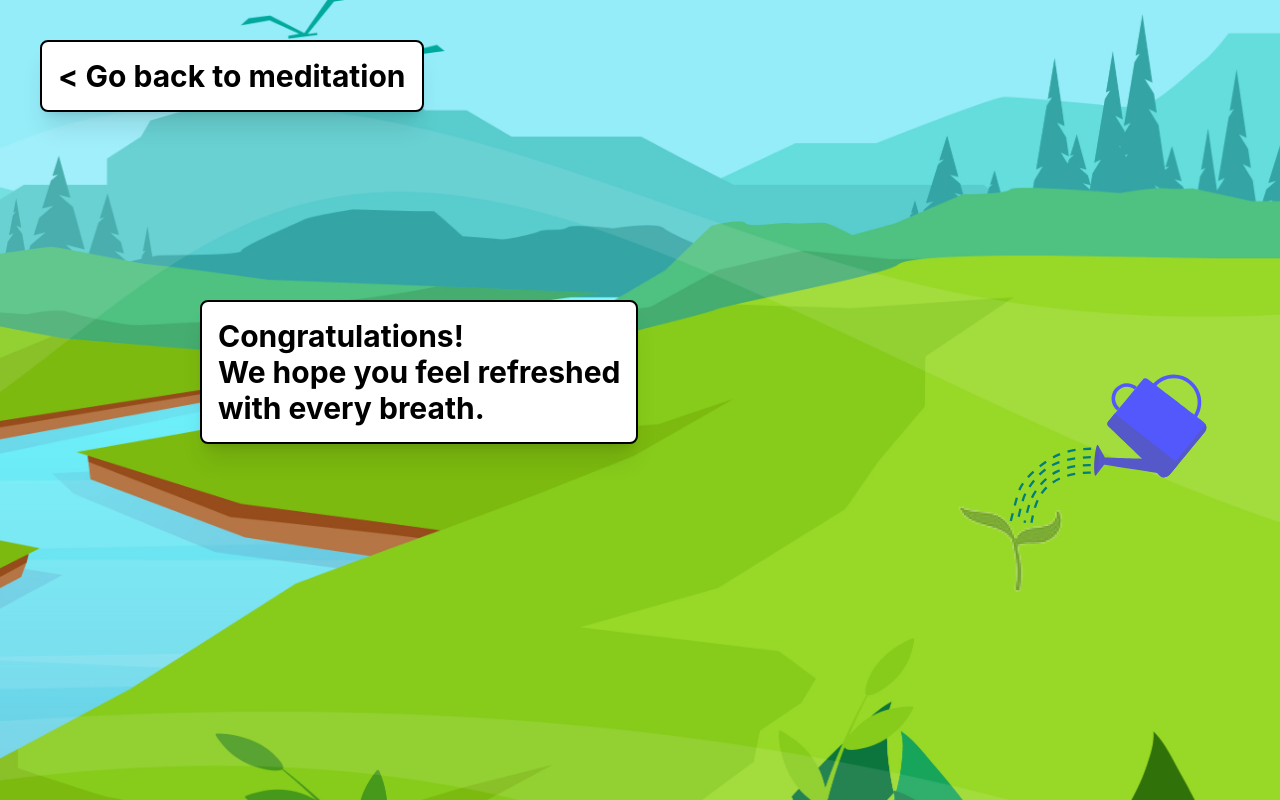
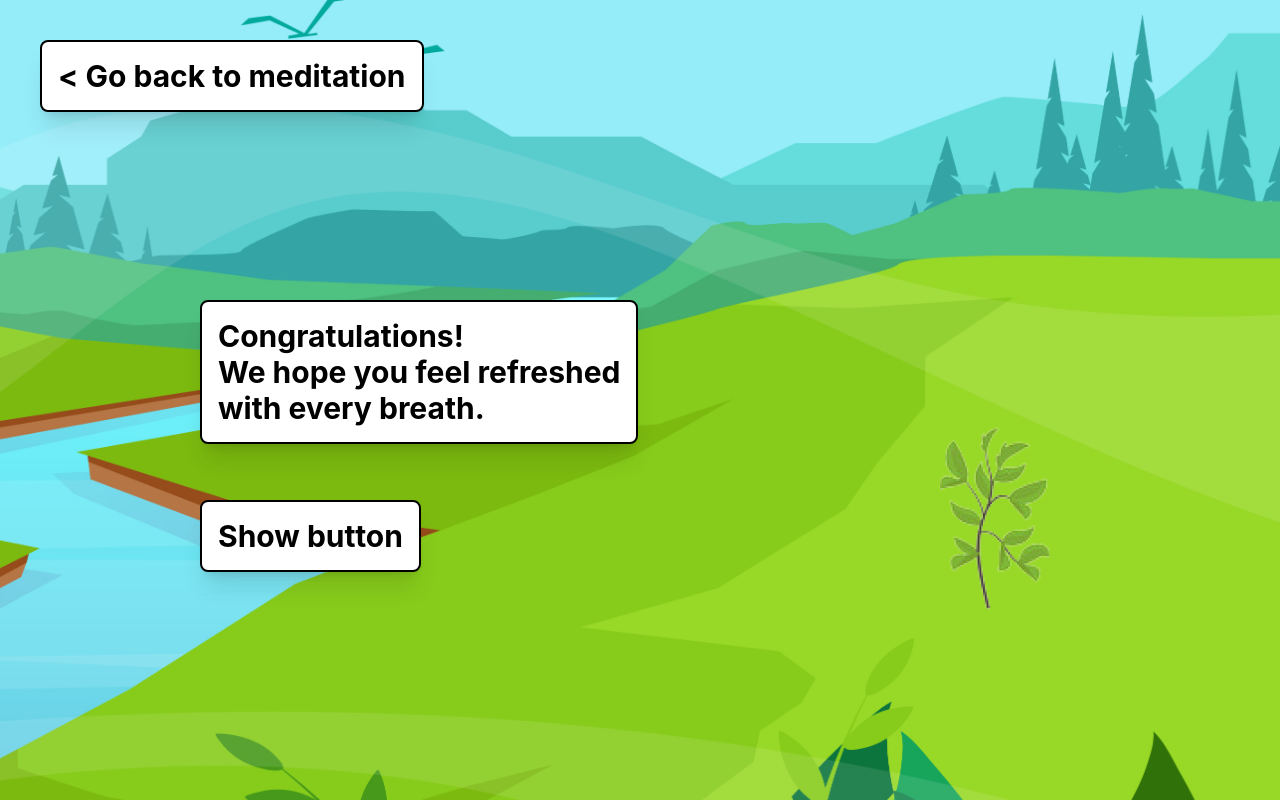
Before and after one commit to qvd808/journey-hack, a React (Create React App) app: page /watering in a window 1280 px wide. Built offline with nearby package versions, Linux system fonts and the light colour scheme.

Commit message:
Keep track of tree

```diff
--- a/package.json
+++ b/package.json
@@ -7,6 +7,7 @@
     "@testing-library/react": "^13.4.0",
     "@testing-library/user-event": "^13.5.0",
     "axios": "^1.6.7",
+    "lottie-react": "^2.4.0",
     "lottie-web": "^5.12.2",
     "openai": "^4.0.0",
     "react": "^18.2.0",
--- /dev/null
+++ b/src/data/data.js
@@ -0,0 +1,7 @@
+
+var indexTree = 1;
+const setIndexTree = () => {
+    indexTree = (indexTree + 1) % 7;
+}
+
+export {indexTree, setIndexTree};
--- a/src/screen/MeditationPage.js
+++ b/src/screen/MeditationPage.js
@@ -3,6 +3,7 @@ import { useNavigate } from "react-router-dom";
 // import { getGPTResponse } from "../api/gptAPI";
 import OpenAI from "openai";
 import { list_of_exercises } from "../api/listExercise";
+import {indexTree} from "../data/data";
 
 const MeditationPage = () => {
   const [exercise, setExercise] = useState(() => {
@@ -14,6 +15,17 @@ const MeditationPage = () => {
     apiKey: process.env.REACT_APP_OPENAI_API_KEY,
     dangerouslyAllowBrowser: true,
   });
+
+  const list_of_tree = [
+    "tree1.png",
+    "tree2.png",
+    "tree3.png",
+    "tree4.png",
+    "tree5.png",
+    "tree6.png",
+    "tree7.png",
+  ];
+  const treeImagePath = list_of_tree[indexTree];
 
   const navigate = useNavigate();
 
@@ -93,7 +105,7 @@ const MeditationPage = () => {
 
         <div className="absolute bottom-40 right-80">
           <div className="relative bottom-500 left-10">
-            <img src="tree1.png"></img>
+            <img src={treeImagePath}></img>
           </div>
           {/* <div ref={container} id="animation-container"></div> */}
         </div>
--- a/src/screen/WateringPage.js
+++ b/src/screen/WateringPage.js
@@ -1,12 +1,31 @@
 import { useNavigate } from "react-router-dom";
 import React, { useState, useEffect, useRef } from "react";
 import lottie from "lottie-web";
+import Lottie from "lottie-react";
+import WateringAnimation from "./watering-animation.json";
+import {indexTree, setIndexTree} from "../data/data";
 
 const WateringPage = () => {
+  const [showAnimation, setShowAnimation] = useState(false);
+  const container = useRef(null);
+
   const navigate = useNavigate();
+  const list_of_tree = [
+    "tree1.png",
+    "tree2.png",
+    "tree3.png",
+    "tree4.png",
+    "tree5.png",
+    "tree6.png",
+    "tree7.png",
+  ];
 
   const moveToMeditationPage = () => {
     navigate("/meditation");
+  };
+
+  const growTree = () => {
+    setShowAnimation(true);
   };
 
   useEffect(() => {
@@ -14,18 +33,22 @@ const WateringPage = () => {
       animationData: require("./watering-animation.json"),
       autoplay: true,
       container: container.current,
-      loop: true,
+      loop: false,
       renderer: "svg",
     });
     // Cleanup function
+
+    instance.addEventListener("complete", () => {
+      setShowAnimation(false);
+      setIndexTree();
+    });
     return () => {
       instance.destroy();
     };
-  }, []);
+  }, [showAnimation]);
 
   // add logic such that the tree image path changes depending on the user
-  const treeImagePath = "tree1.png";
-  const container = useRef(null);
+  const treeImagePath = list_of_tree[indexTree];
   var str = "< Go back to meditation";
 
   return (
@@ -50,7 +73,12 @@ const WateringPage = () => {
         <h1>with every breath.</h1>
       </div>
 
+      <div className="absolute top-[500px] left-[200px] text-3xl font-bold text-black border-2 border-black rounded-lg shadow-xl p-4 bg-white ">
+        <button onClick={growTree}>Show button</button>
+      </div>
+
       {/* Position the Lottie animation */}
+      {showAnimation && (
         <div className="absolute bottom-[200px] right-[20px]">
           {" "}
           {/* Adjust these values */}
@@ -61,6 +89,7 @@ const WateringPage = () => {
             style={{ transform: "scaleX(-1)" }}
           ></div>
         </div>
+      )}
 
       {/* Keep the tree image at its original position */}
       <div className="absolute bottom-40 right-60">
```
Also changed, not shown: 1 other file (tests, documents, lock files or other folders). Lines whose indentation alone changed are shown as unchanged.
